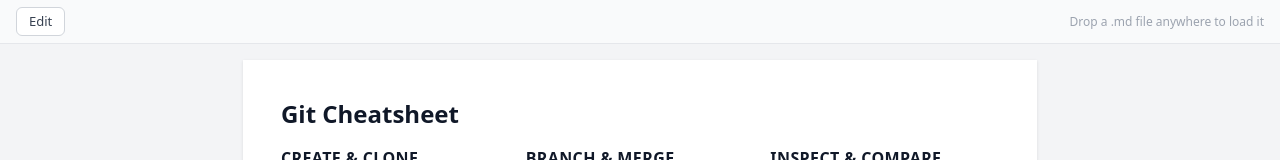
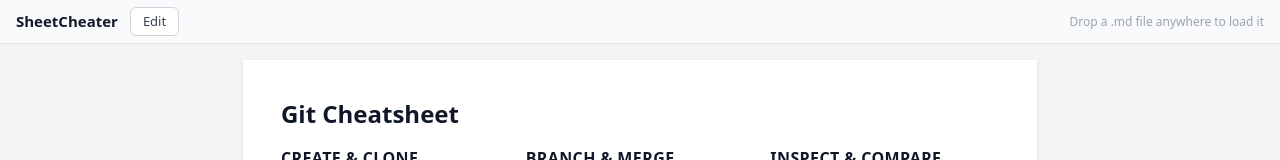
Before and after one commit to narze/sheetcheater, a website built with Vite: page index.html in a window 1280 px wide. Shown: the top 160 px of the page. Built offline with nearby package versions, Linux system fonts and the light colour scheme.

Commit message:
feat: add SheetCheater title to toolbar

```diff
--- a/index.html
+++ b/index.html
@@ -27,6 +27,7 @@
     </div>
 
     <div id="toolbar" class="toolbar">
+      <span class="toolbar-title">SheetCheater</span>
       <button id="edit-toggle" type="button">Edit</button>
       <button id="reset-btn" type="button" style="display: none">Reset</button>
       <span id="drop-hint" class="drop-hint">Drop a .md file anywhere to load it</span>
--- a/src/style.css
+++ b/src/style.css
@@ -65,6 +65,13 @@
 
 .toolbar button:active {
   background: #e5e7eb;
+}
+
+.toolbar-title {
+  font-size: 15px;
+  font-weight: 700;
+  color: #111827;
+  margin-right: 4px;
 }
 
 .drop-hint {
```
